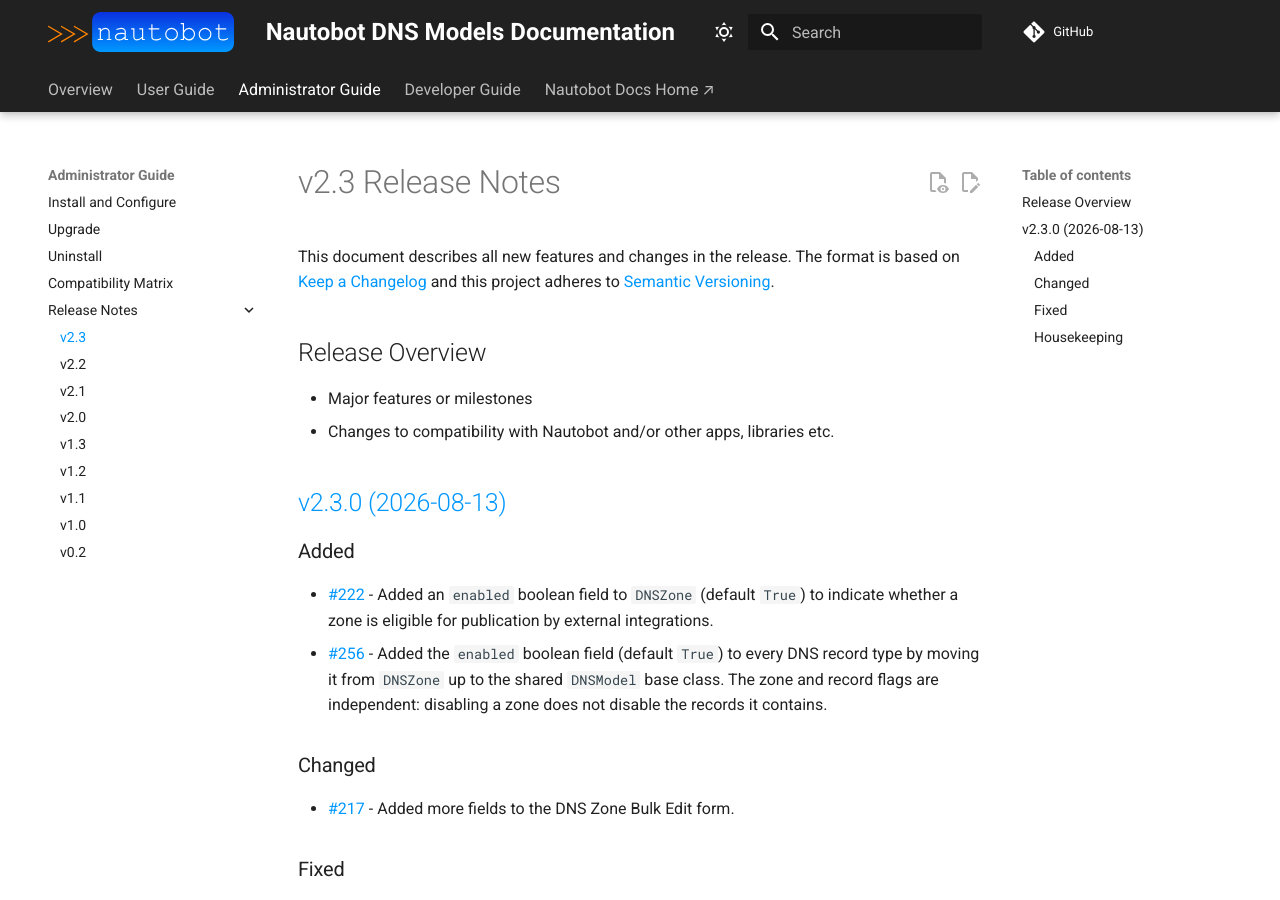
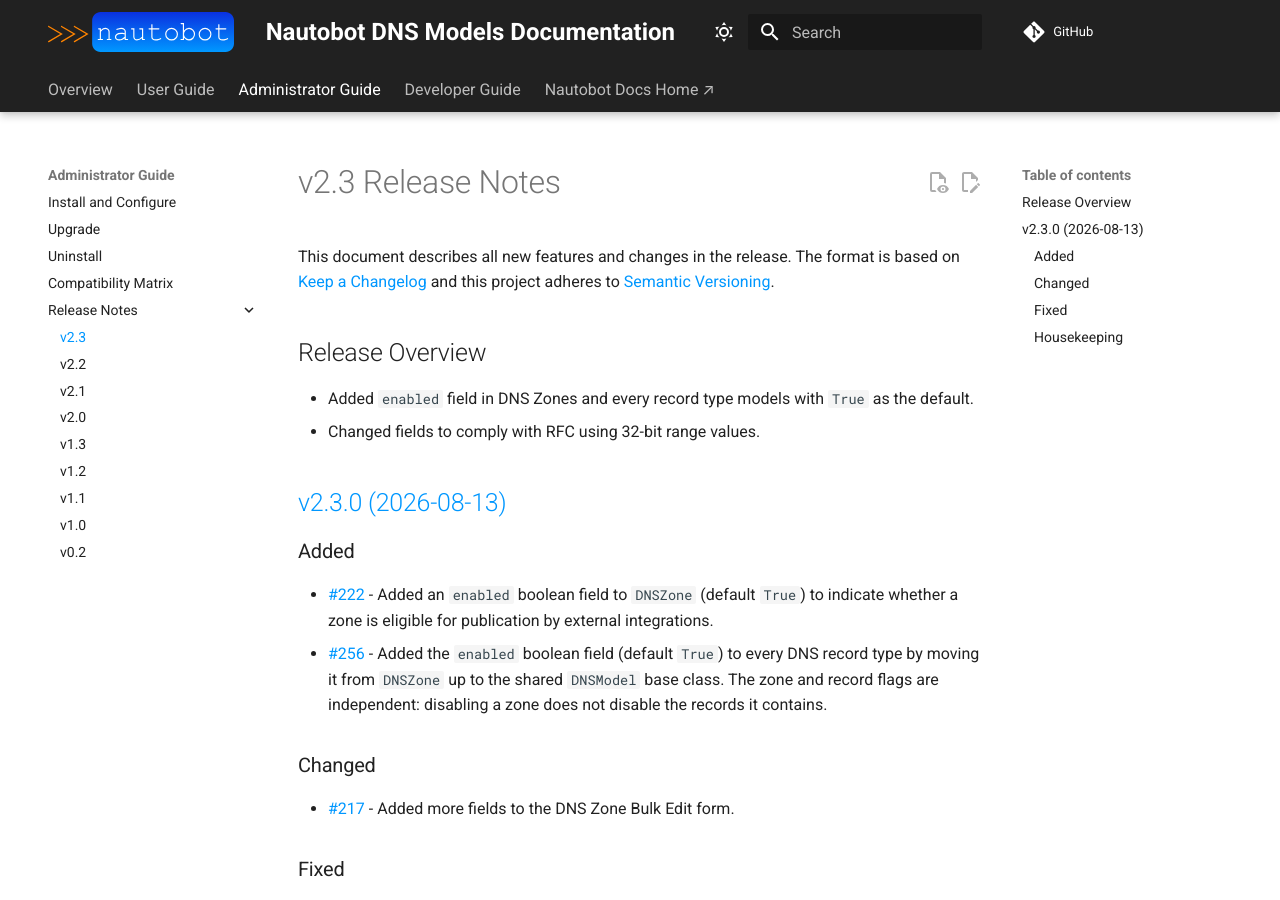
Before and after one commit to nautobot/nautobot-app-dns-models, an MkDocs documentation site: the page built from docs/admin/release_notes/version_2.3.md, in a window 1280 px wide and 900 px high. Built offline with MkDocs 1.6.1 and Material for MkDocs 9.7.7, drawn with Linux system fonts in a browser that asks for light colours; comment, search, counter and statistics services are not loaded.

Commit message:
Update version_2.3.md
Updated release overview section.

```diff
--- a/docs/admin/release_notes/version_2.3.md
+++ b/docs/admin/release_notes/version_2.3.md
@@ -4,8 +4,8 @@
 
 ## Release Overview
 
-- Major features or milestones
-- Changes to compatibility with Nautobot and/or other apps, libraries etc.
+- Added `enabled` field in DNS Zones and every record type models with `True` as the default.
+- Changed fields to comply with RFC using 32-bit range values.
 
 <!-- towncrier release notes start -->
 
```
